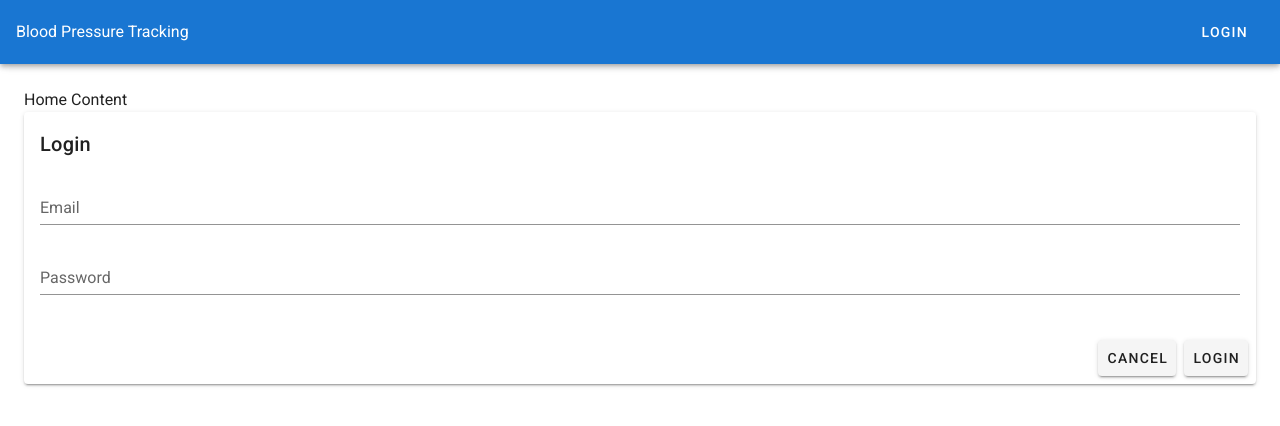
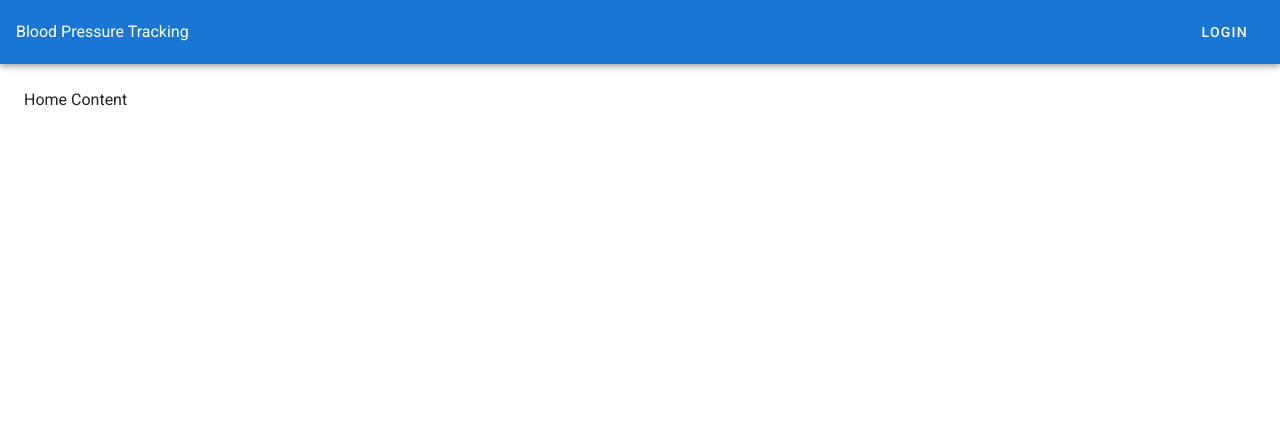
Before and after one commit to nschelin/vue-bptracking, a Vue app in the folder client/: page / in a window 1280 px wide. Shown: the top 426 px of the page. Built offline with nearby package versions, Linux system fonts and the light colour scheme.

Commit message:
feat: update login code

```diff
--- a/client/src/App.vue
+++ b/client/src/App.vue
@@ -5,7 +5,7 @@
 
 			<v-spacer></v-spacer>
 			<v-toolbar-items>
-				<v-btn text v-if="!isAuthenticated">Login</v-btn>
+				<v-btn text v-if="!isAuthenticated" @click="dialog = true">Login</v-btn>
 				<v-btn text v-else @click="logout">Logout</v-btn>
 			</v-toolbar-items>
 		</v-app-bar>
@@ -13,14 +13,22 @@
 		<v-main class="ma-6">
 			<router-view></router-view>
 		</v-main>
+
+		<v-dialog v-model="dialog" width="600px" persistent>
+			<LoginComponent v-if="!isAuthenticated" @close="close" />
+		</v-dialog>
 	</v-app>
 </template>
 
 <script>
 import { mapState } from 'vuex';
+import LoginComponent from '@/components/LoginComponent';
 
 export default {
 	name: 'App',
+	data: () => ({
+		dialog: false
+	}),
 	computed: {
 		...mapState({
 			isAuthenticated: state => state.isAuthenticated
@@ -29,7 +37,13 @@ export default {
 	methods: {
 		async logout() {
 			await this.$store.dispatch('logout');
+		},
+		close() {
+			this.dialog = false;
 		}
+	},
+	components: {
+		LoginComponent
 	}
 };
 </script>
--- a/client/src/components/LoginComponent.vue
+++ b/client/src/components/LoginComponent.vue
@@ -28,15 +28,18 @@ export default {
 		password: ''
 	}),
 	methods: {
-		async submit() {
+		submit() {
 			if (this.$refs.loginForm.validate()) {
 				const creds = { email: this.email, password: this.password };
-				await this.$store.dispatch('login', creds);
-				this.email = this.password = '';
-				this.$refs.loginForm.reset();
+				if (this.$store.dispatch('login', creds)) {
+					this.email = this.password = '';
+					this.$refs.loginForm.reset();
+					this.$emit('close', null);
+				}
 			}
 		},
 		cancel() {
+			this.$emit('close', null);
 			this.email = this.password = '';
 			this.$refs.loginForm.reset();
 		}
--- a/client/src/store/index.js
+++ b/client/src/store/index.js
@@ -32,7 +32,6 @@ const store = new Vuex.Store({
 	actions: {
 		async login({ commit }, credentials) {
 			const response = await loginService.login(credentials.email, credentials.password);
-
 			commit('LOGIN', response.data);
 		},
 		async logout({ commit }) {
@@ -42,4 +41,9 @@ const store = new Vuex.Store({
 	modules: {}
 });
 
+if (localStorage.getItem('token')) {
+	const token = localStorage.getItem('token');
+	store.commit('LOGIN', { token });
+}
+
 export default store;
--- a/client/src/views/Home.vue
+++ b/client/src/views/Home.vue
@@ -1,23 +1,11 @@
 <template>
 	<div class="home">
 		Home Content
-		<LoginComponent v-if="!isAuthenticated" />
 	</div>
 </template>
 
 <script>
-import { mapState } from 'vuex';
-import LoginComponent from '@/components/LoginComponent';
-
 export default {
-	name: 'Home',
-	computed: {
-		...mapState({
-			isAuthenticated: state => state.isAuthenticated
-		})
-	},
-	components: {
-		LoginComponent
-	}
+	name: 'Home'
 };
 </script>
```
